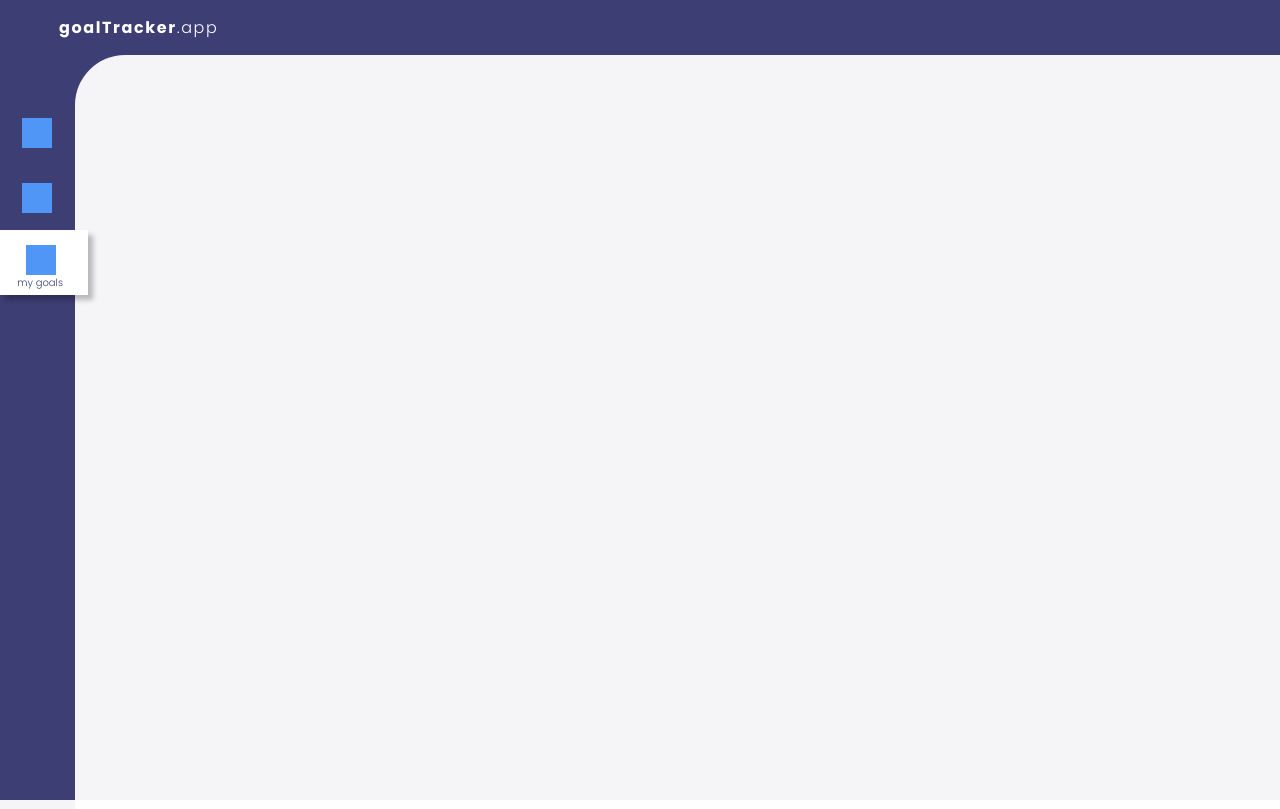
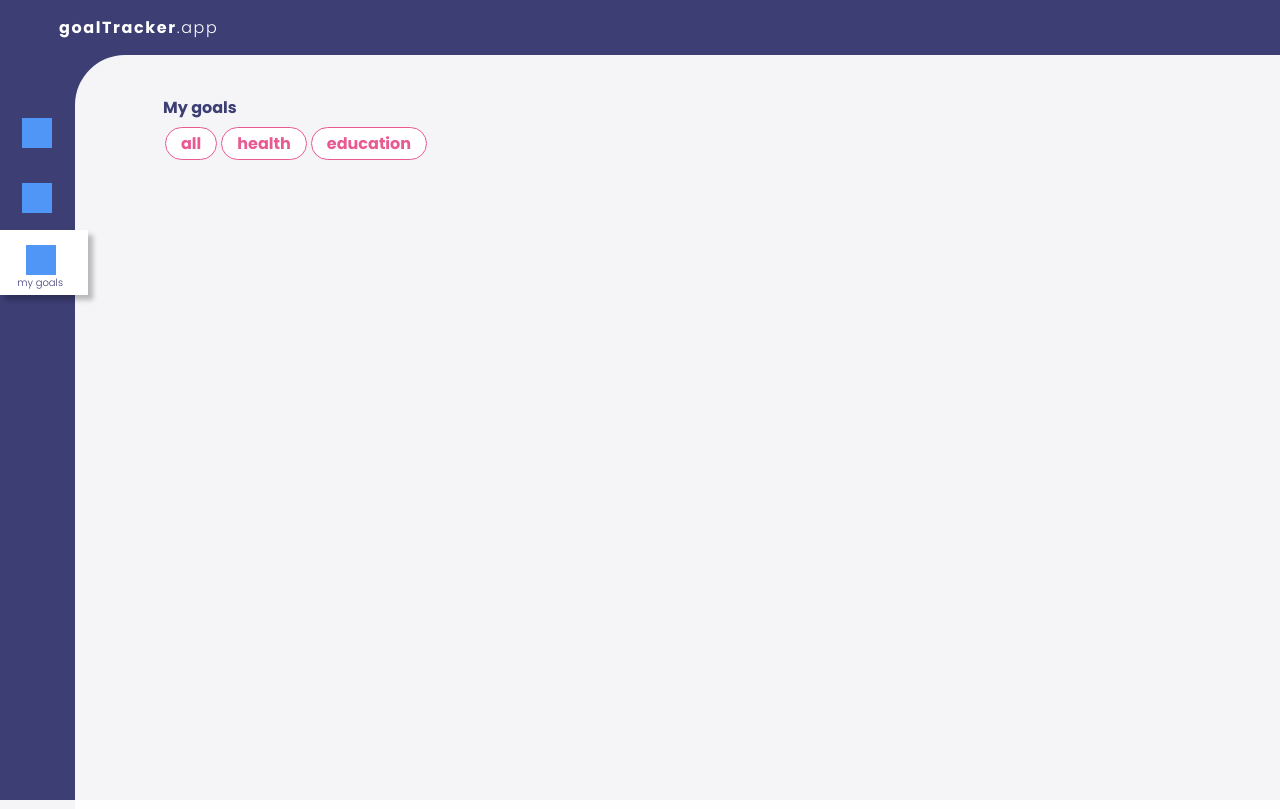
Before and after one commit to sormiston/sadhana-goal-keeper, a Vue app: page /goals in a window 1280 px wide. Built offline with nearby package versions, Linux system fonts and the light colour scheme; no server answers.

Commit message:
pill button component

```diff
--- /dev/null
+++ b/src/components/baseUI/basePill.vue
@@ -0,0 +1,62 @@
+<template>
+    <div :class="pillStyle" v-on:click="togglePill">{{category}}</div>
+</template>
+
+<style scoped>
+div {
+    padding: 3px 15px 3px 15px;
+    border-radius: 30px;
+    display: inline-block;
+    font-size: 12px;
+    margin: 2px 2px 2px 2px;
+    font-weight: 600;
+    border-color: var(--pink);
+    border-style: solid;
+    border-width: 1px;
+    color: var(--pink);
+}
+
+div :hover {
+    background-color: red;
+}
+
+.pill-selected {
+    background-color: white;
+}
+
+.pill-deselected {
+    background-color: var(--pink);
+    color: white;
+}
+
+@media screen and (min-width: 767px) {
+    div {
+        font-size: 16px;
+    }
+}
+</style>
+
+<script>
+export default {
+    data() {
+        return {
+            selected: true,
+        };
+    },
+    props: [
+        "category",
+    ],
+    computed: {
+        pillStyle() {
+            if (this.selected) return "pill-selected";
+            return "pill-deselected";
+        }
+    },
+    methods: {
+        togglePill: function() {
+            this.selected = !this.selected;
+            console.log(this.category);
+        }
+    }
+}
+</script>
--- a/src/main.js
+++ b/src/main.js
@@ -4,10 +4,12 @@ import BaseCard from "./components/baseUI/baseCard.vue"
 import router from "./router";
 import store from "./store";
 import ProgressBar from "./components/ProgressBar.vue";
+import BasePill from "./components/baseUI/basePill.vue";
 
 createApp(App)
   .component('base-card', BaseCard)
+  .component('progress-bar', ProgressBar)
+  .component('base-pill', BasePill)
   .use(store)
   .use(router)
-  .component('progress-bar', ProgressBar)
   .mount("#app");
--- a/src/router/index.js
+++ b/src/router/index.js
@@ -1,8 +1,8 @@
 import { createRouter, createWebHistory } from "vue-router";
-import GoalsIndex from "../components/GoalsIndex.vue";
 import NewGoalForm from "../components/NewGoalForm.vue";
 import StepsIndex from "../components/StepsIndex.vue"
 import TheLayout from "../views/TheLayout.vue"
+import GoalsPage from "../views/GoalsPage.vue";
 
 const routes = [
   {
@@ -12,8 +12,8 @@ const routes = [
     children: [
       {
         path: "goals",
-        name: "GoalsIndex",
-        component: GoalsIndex
+        name: "GoalsPage",
+        component: GoalsPage
       },
       {
         path: "addGoal",
--- /dev/null
+++ b/src/views/GoalsPage.vue
@@ -0,0 +1,34 @@
+<template>
+<div class='top-options'>
+    <div class="page-title"><span>My goals</span></div>
+    <div>
+        <base-pill category="all"></base-pill>
+        <base-pill category="health"></base-pill>
+        <base-pill category="education"></base-pill>
+    </div>
+</div>
+<goals-index></goals-index>
+</template>
+
+<style scoped>
+.top-options {
+    padding-left: 14px;
+}
+.page-title {
+    font-weight: bold;
+    color: var(--primary);
+    margin-bottom: 5px;
+}
+</style>
+
+<script>
+import BasePill from '../components/baseUI/basePill.vue';
+import GoalsIndex from "../components/GoalsIndex.vue";
+
+export default {
+    components: {
+        BasePill,
+        GoalsIndex,
+    },
+}
+</script>
```
